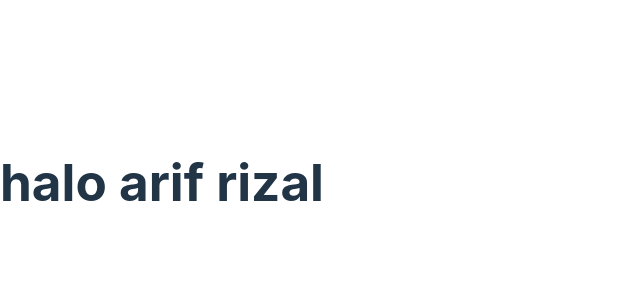
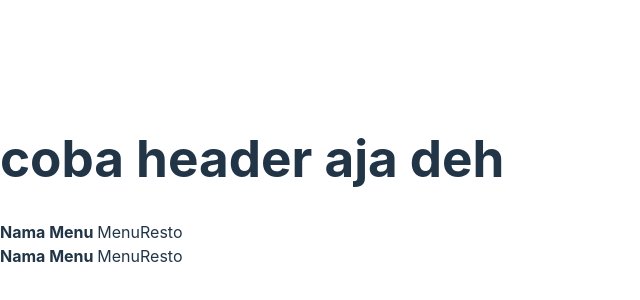
Before and after one commit to arif-rizal1122/basic-react, a React (Vite) app: page / in a window 1280 px wide. Shown: the part 218-518 px from the top of the page, without its empty margins (0-640 px from the left). Built offline with nearby package versions, Linux system fonts and the light colour scheme.

Commit message:
component components/MenuResto.jsx

```diff
--- a/src/App.jsx
+++ b/src/App.jsx
@@ -1,13 +1,16 @@
-
+import MenuResto from "./components/MenuResto"
+import Header from "./components/Header"
 
 
 function App() {
-  const nama = "arif rizal";
+
 
   return (
-    <div>
-      <h1>halo {nama}</h1>
-    </div>
+    <>
+      <Header />
+      <MenuResto />
+    </>
+
   )
 }
 
--- /dev/null
+++ b/src/components/Header.jsx
@@ -0,0 +1,13 @@
+
+
+
+
+function Header() {
+  return (
+    <div>
+        <h1>coba header aja deh</h1>
+    </div>
+  )
+}
+
+export default Header
--- /dev/null
+++ b/src/components/MenuResto.jsx
@@ -0,0 +1,15 @@
+
+
+
+function MenuResto() {
+  return (
+    // ketika mengunakan lebih satu div maka mesti dibungkus dulu mengunakan fragment <></>
+    <>
+    <div><b>Nama Menu </b>MenuResto</div>
+    <div><b>Nama Menu </b>MenuResto</div>
+    </>
+
+  )
+}
+
+export default MenuResto
```
